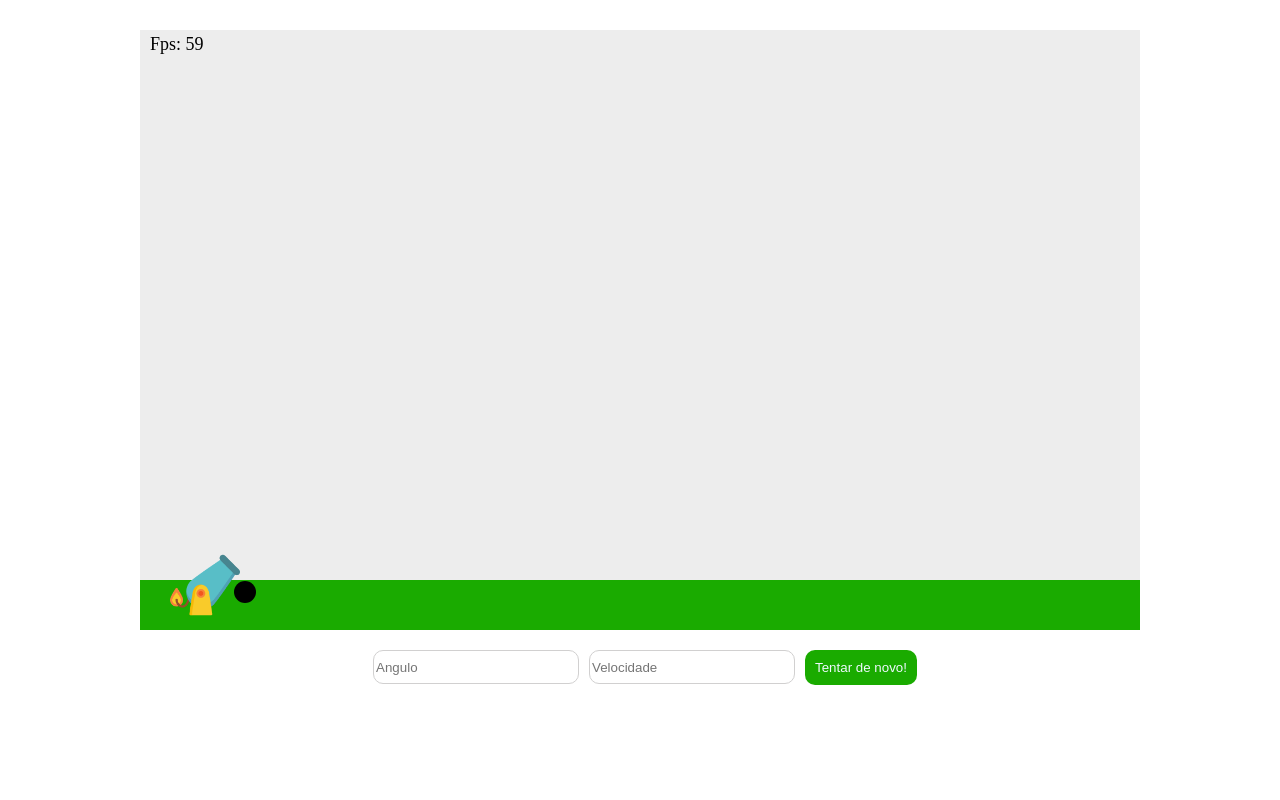
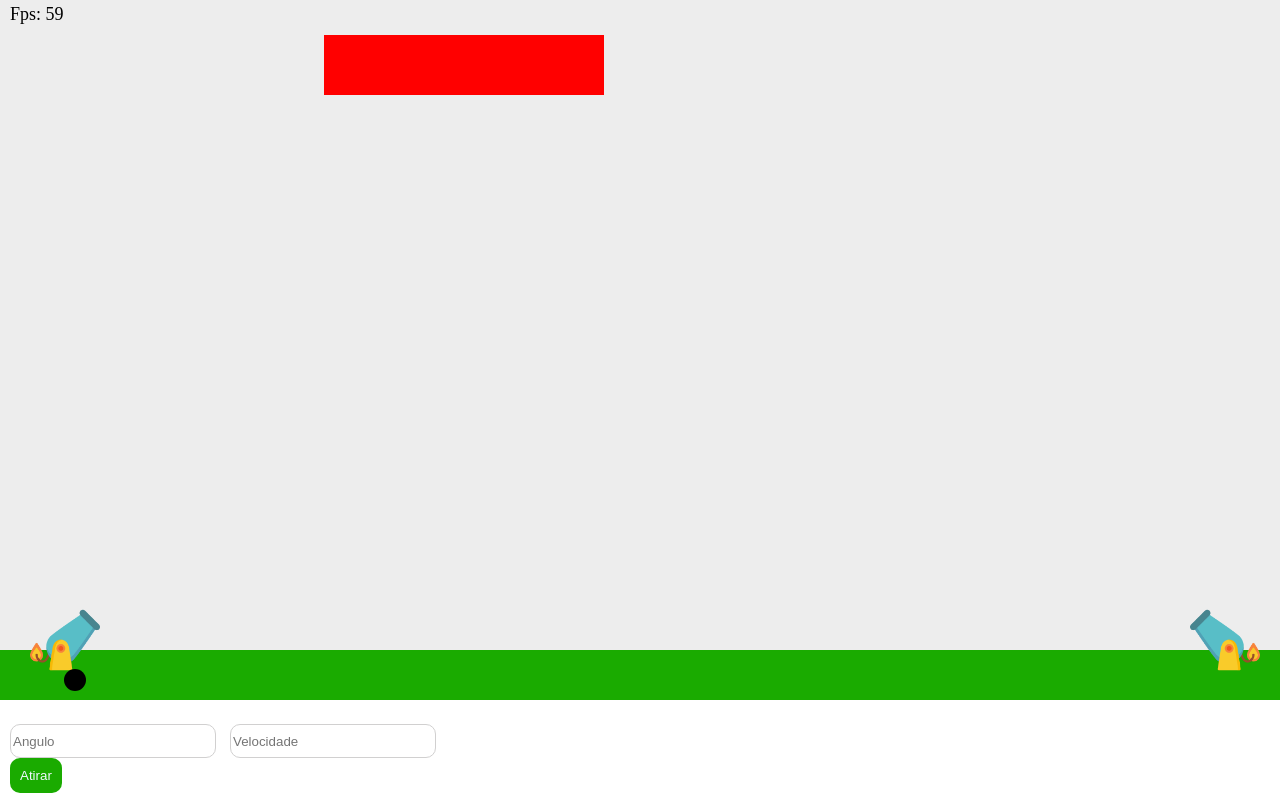
Before and after one commit to emnuelly/jogo-do-canhao-java-script, a plain HTML site: page index.html in a window 1280 px wide. Both pictures are taken after a click on the button "Atirar". Drawn offline with Linux system fonts and the light colour scheme.

Commit message:
codigo foda

```diff
--- /dev/null
+++ b/Background.js
@@ -0,0 +1,45 @@
+class Background {
+    constructor(name, resolution) {
+        this.name = name;
+        this.posX = 0
+        this.posY = 0
+        this.width = resolution.width;
+        this.height = resolution.height;
+        this.clouds = [];
+        this.clouds.push({
+            x: 800,
+            y: 35,
+            width: 280,
+            height: 60,
+            speed: 1,
+        })
+        this.clouds.push({
+            x: 2400,
+            y: 60,
+            width: 180,
+            height: 30,
+            speed: 2
+        })
+
+    }
+
+    update() {
+        this.clouds.forEach((el) => {
+            el.x -= el.speed;
+            if (el.x < -el.width * 2) {
+                el.x = 2000;
+            }
+        })
+    }
+
+    draw(brush) {
+        brush.beginPath()
+        brush.fillStyle = '#ededed'
+        brush.fillRect(this.posX, this.posY, this.width, this.height)
+        brush.fillStyle = '#ff0000';
+        this.clouds.forEach((el) => {
+            brush.fillRect(el.x, el.y, el.width, el.height);
+        });
+        brush.fill();
+    }
+}
--- /dev/null
+++ b/Ball.js
@@ -0,0 +1,52 @@
+class Ball {
+    constructor(name, startPosX, startPosY, resolution) {
+        this.name = name;
+        this.positionX = startPosX;
+        this.positionY = startPosY;
+        this.speedX = 0
+        this.speedY = 0
+        this.gravity = 800
+        this.radius = 11
+        this.enabled = false
+        this.onCollide = null
+        this.resolution = resolution
+    }
+
+    addCollideListener(listener) {
+        this.onCollide = listener;
+    }
+
+    update(fps) {
+        this.positionX += this.speedX / fps;
+        if (this.enabled) {
+            this.speedY = this.speedY + this.gravity / fps
+            this.positionY = this.positionY + this.speedY / fps;
+        }
+        if (this.positionY >= resolution.height - 20) {
+            this.speedX = 0;
+            this.speedY = 0;
+            this.enabled = false
+           this.onCollide.call();
+        }
+    }
+
+    draw(brush) {
+        brush.fillStyle = 'black';
+        brush.beginPath();
+        brush.arc(this.positionX, this.positionY, this.radius, 0, 2 * Math.PI);
+        brush.fill();
+    }
+
+    // reset() {
+    //     this.positionX = 105;
+    //     this.positionY = 520;
+    //     this.speedX = 0;
+    //     this.speedY = 0;
+    // }
+
+    apply(speed, angle) {
+        this.enabled = true
+        this.speedX = Math.cos(angle * Math.PI / 180) * speed;
+        this.speedY = -Math.sin(angle * Math.PI / 180) * speed;
+    }
+}
--- /dev/null
+++ b/Cannon.js
@@ -0,0 +1,43 @@
+class Cannon {
+    constructor(name, position, flip, ball, resolution) {
+        this.name = name;
+        this.image = null
+        this.posX = position.x
+        this.posY = position.y
+        this.width = 70
+        this.height = 70
+        this.image = new Image();
+        this.flip = false;
+        this.ball = null;
+        this.shootingPositionX = this.posX + 45;
+        this.shootingPositionY = this.posY + 45;
+        this.resolution = resolution
+        this.shots = 0
+
+
+        if (flip) {
+            this.image.src = "img/cannon_2.png";
+        } else {
+            this.image.src = "img/cannon.png";
+        }
+    }
+
+    update() {
+
+    }
+
+    shoot(speed, angle) {
+        this.shots++;
+        this.ball = new Ball("ball", this.shootingPositionX, this.shootingPositionY, this.resolution);
+        this.ball.apply(speed, angle)
+        this.ball.addCollideListener(() => {
+            cannonGame.endGame();
+        });
+        cannonGame.addElement(this.ball)
+    }
+
+    draw(brush) {
+        brush.drawImage(this.image, this.posX, this.posY, this.width, this.height)
+    }
+
+}
--- /dev/null
+++ b/Floor.js
@@ -0,0 +1,21 @@
+class Floor {
+    constructor(name, resolution) {
+        this.name = name;
+        this.posX = 0
+        this.posY = resolution.height - 50;
+        this.width = resolution.width;
+        this.height = 50
+    }
+
+    update() {
+
+    }
+
+    draw(brush) {
+        brush.beginPath();
+        brush.fillStyle = '#1aab00';
+        brush.fillRect(this.posX, this.posY, this.width, this.height);
+        brush.fill();
+    }
+
+}
--- /dev/null
+++ b/Game.js
@@ -0,0 +1,56 @@
+class Game {
+    constructor(engine, controls) {
+        this.gameEngine = engine
+        this.controls = controls
+
+        this.controls.buttonShoot.addEventListener('click', (e) => {
+            e.preventDefault();
+            this.play();
+        });
+
+        // this.controls.buttonRestart.addEventListener('click', (e) => {
+        //     e.preventDefault();
+        //     this.resetGame();
+        // });
+    }
+
+    addElement(gameElement) {
+        this.gameEngine.addElement(gameElement);
+    }
+
+    start() {
+        this.gameEngine.start();
+        this.controls.buttonShoot.style.display = 'block';
+        // this.controls.buttonRestart.style.display = "none";
+    }
+
+    endGame() {
+        this.controls.buttonShoot.style.display = 'block';
+        // this.controls.buttonRestart.style.display = "block";
+    }
+
+    resetGame() {
+        this.controls.buttonShoot.style.display = 'block';
+        // this.controls.buttonRestart.style.display = "none";
+        let ball = this.gameEngine.findElement("ball");
+        ball.reset();
+    }
+
+    play() {
+        // merece uma melhoria e receber como parametro
+        let speed = document.getElementById('speed').value;
+        let angle = document.getElementById('angle').value;
+
+        if (angle < 0 || angle > 90) {
+            alert("Digite um ângulo inválido!");
+        } else if (speed < 0) {
+            alert("Digite uma velocidade válida!");
+
+        } else {
+            //let ball = this.gameEngine.findElement("ball");
+            //ball.apply(speed, angle);
+            myCannon1.shoot(speed, angle)
+            this.controls.buttonShoot.style.display = 'none';
+        }
+    }
+}
--- /dev/null
+++ b/GameEngine.js
@@ -0,0 +1,42 @@
+class GameEngine {
+    constructor(screen) {
+        this.screen = screen
+        this.brush = this.screen.getContext('2d')
+        this.gameElements = []
+        this.fps = 0;
+        this.timeLastFrame = (new Date()).getTime();
+    }
+
+    start() {
+        requestAnimationFrame(this.gameLoop.bind(this))
+    }
+
+    addElement(gameElement) {
+        this.gameElements.push(gameElement);
+    }
+
+    findElement(name) {
+        let result = null;
+        this.gameElements.forEach((el) => {
+            if (el.name == name) result = el;
+        })
+        return result;
+    }
+
+    gameLoop() {
+        let timeFrame = (new Date()).getTime() - this.timeLastFrame;
+        this.fps = 1000 / timeFrame;
+        this.brush.beginPath();
+        this.brush.clearRect(0, 0, this.screen.width, this.screen.height);
+        this.brush.fill();
+        this.gameElements.forEach((element) => {
+            element.update(this.fps);
+            element.draw(this.brush);
+        });
+        this.timeLastFrame = (new Date()).getTime();
+        this.brush.fillStyle = "#000000";
+        this.brush.font = '18px serif';
+        this.brush.fillText('Fps: ' + this.fps.toFixed(0), 10, 20);
+        requestAnimationFrame(this.gameLoop.bind(this))
+    }
+}
--- a/game.js
+++ /dev/null
@@ -1,270 +0,0 @@
-class Game {
-
-    constructor(engine, controls) {
-        this.gameEngine = engine
-        this.controls = controls
-
-        this.controls.buttonShoot.addEventListener('click', (e) => {
-            e.preventDefault();
-            this.play();
-        });
-
-        this.controls.buttonRestart.addEventListener('click', (e) => {
-            e.preventDefault();
-            this.resetGame();
-        });
-    }
-
-    addElement(gameElement) {
-        this.gameEngine.addElement(gameElement);
-    }
-
-    start() {
-        this.gameEngine.start();
-        this.controls.buttonShoot.style.display = 'block';
-        this.controls.buttonRestart.style.display = "none";
-    }
-
-    endGame() {
-        this.controls.buttonShoot.style.display = 'none';
-        this.controls.buttonRestart.style.display = "block";
-    }
-
-    resetGame() {
-        this.controls.buttonShoot.style.display = 'block';
-        this.controls.buttonRestart.style.display = "none";
-        let ball = this.gameEngine.findElement("ball");
-        ball.reset();
-    }
-
-    play() {
-        // merece uma melhoria e receber como parametro
-        let speed = document.getElementById('speed').value;
-        let angle = document.getElementById('angle').value;
-
-        if (angle < 0 || angle > 90) {
-            alert("Digite um ângulo inválido!");
-        }else if(speed < 0){
-            alert("Digite uma velocidade válida!");
-
-        } else {
-            let ball = this.gameEngine.findElement("ball");
-            ball.apply(speed, angle);
-            this.controls.buttonShoot.style.display = 'none';
-        }
-    }
-}
-
-class GameEngine{
-    constructor(screen){
-        this.screen = screen
-        this.brush = this.screen.getContext('2d')
-        this.gameElements = []
-        this.fps = 0;
-        this.timeLastFrame = (new Date()).getTime();
-    }
-
-    start() {
-       requestAnimationFrame(this.gameLoop.bind(this))
-    }
-    addElement(gameElement) {
-        this.gameElements.push(gameElement);
-    }
-
-    findElement(name) {
-        let result = null;
-        this.gameElements.forEach((el) => {
-            if(el.name == name) result = el;
-        })
-        return result;
-    }
-
-    gameLoop() {
-       let timeFrame = (new Date()).getTime() - this.timeLastFrame;
-       this.fps = 1000 / timeFrame;
-       this.brush.beginPath();
-       this.brush.clearRect(0,0, this.screen.width, this.screen.height);
-       this.brush.fill();
-       this.gameElements.forEach((element) => {
-            element.update(this.fps);
-            element.draw(this.brush);
-       });
-       this.timeLastFrame = (new Date()).getTime();
-       this.brush.fillStyle = "#000000";
-       this.brush.font = '18px serif';
-       this.brush.fillText('Fps: '+this.fps.toFixed(0), 10, 20);
-       requestAnimationFrame(this.gameLoop.bind(this))
-    }
-}
-
-class Ball{
-    constructor(name){
-        this.name = name;
-        this.positionX = 105
-        this.positionY = 520
-        this.speedX = 0
-        this.speedY = 0
-        this.gravity = 800
-        this.radius = 11
-        this.enabled = false
-        this.onCollide = null;
-    }
-
-    addCollideListener(listener) {
-        this.onCollide = listener;
-    }
-
-    update(fps) {
-        this.positionX += this.speedX / fps;
-        if(this.enabled) {
-            this.speedY = this.speedY + this.gravity / fps
-            this.positionY = this.positionY + this.speedY / fps;
-        }
-        if (this.positionY >= 580- 20)  {
-            this.speedX = 0;
-            this.speedY = 0;
-            this.enabled = false
-            this.onCollide.call();
-        }
-    }
-
-    draw(brush) {
-        brush.fillStyle = 'black';
-        brush.beginPath();
-        brush.arc(this.positionX, this.positionY, this.radius, 0, 2 * Math.PI);
-        brush.fill();
-    }
-
-    reset() {
-
-        this.positionX= 105;
-        this.positionY= 520;
-        this.speedX= 0;
-        this.speedY= 0;
-
-    }
-
-    apply(speed, angle) {
-        this.enabled = true
-        this.speedX = Math.cos(angle * Math.PI / 180) * speed;
-        this.speedY = - Math.sin(angle * Math.PI / 180) * speed;
-    }
-}
-
-class Cannon{
-    constructor(name, position){
-        this.name = name;
-        this.image = null
-        this.posX = position.x
-        this.posY = position.y
-        this.width = 70
-        this.height = 70
-        this.image = new Image();
-        this.image.src = "img/cannon.png";
-    }
-    update() {
-
-    }
-    draw(brush) {
-        brush.drawImage(this.image, this.posX, this.posY, this.width, this.height)
-    }
-
-}
-
-class Floor {
-    constructor(name){
-        this.name = name;
-        this.posX = 0
-        this.posY = 550
-        this.width =  1000
-        this.height = 50
-    }
-    update() {
-
-    }
-    draw(brush) {
-        brush.beginPath();
-        brush.fillStyle = '#1aab00';
-        brush.fillRect(this.posX, this.posY, this.width, this.height);
-        brush.fill();
-    }
-
-}
-
-class Background{
-    constructor(name){
-        this.name = name;
-        this.posX = 0
-        this.posY = 0
-        this.width = 1000
-        this.height = 600
-        this.clouds = [];
-
-        this.clouds.push({
-            x: 2000,
-            y: 35,
-            width:280,
-            height:60,
-            speed: 1,
-        })
-
-        this.clouds.push({
-            x: 2400,
-            y: 60,
-            width:180,
-            height:30,
-            speed:2
-        })
-
-    }
-    update() {
-        this.clouds.forEach((el) => {
-            el.x -= el.speed;
-            if(el.x < - el.width * 2) {
-                el.x = 2000;
-            }
-        })
-    }
-    draw(brush) {
-        brush.beginPath()
-        brush.fillStyle = '#ededed'
-        brush.fillRect(this.posX, this.posY, this.width, this.height)
-        brush.fillStyle = '#ff0000';
-        this.clouds.forEach((el) => {
-            brush.fillRect(el.x, el.y, el.width, el.height);
-        });
-        brush.fill();
-        brush.fill()
-    }
-}
-
-// aqui é onde o jogo roda mesmo
-
-let myControls = {
-    buttonShoot: document.getElementById('shoot'),
-    buttonRestart: document.getElementById('restart')
-};
-
-let screen = document.querySelector("canvas")
-
-let myEngine = new GameEngine(screen)
-
-// adiciona todos os elementos
-let myCannon = new Cannon("cannon",{x: 30, y: 520});
-let ball2 = new Ball("ball");
-let myFloor = new Floor("floor");
-let myBackground = new Background("background");
-
-let cannonGame = new Game(myEngine, myControls)
-
-
-ball2.addCollideListener(() => {
-    cannonGame.endGame();
-});
-
-cannonGame.addElement(myBackground);
-cannonGame.addElement(myFloor);
-cannonGame.addElement(ball2);
-cannonGame.addElement(myCannon);
-
-cannonGame.start();
--- a/index.html
+++ b/index.html
@@ -1,5 +1,6 @@
 <!DOCTYPE html>
 <html lang="en">
+
 <head>
     <meta charset="UTF-8">
     <meta name="viewport" content="width=device-width, initial-scale=1.0">
@@ -7,17 +8,26 @@
     <title>Jogo do Canhão</title>
     <link rel="stylesheet" href="style.css">
 </head>
+
 <body>
     <div class="container">
-            <canvas width="1000" height="600"></canvas>
+        <canvas></canvas>
     </div>
     <div class="container inputs">
         <input class="input-container" type="number" id="angle" placeholder="Angulo">
-            <input class="input-container"  type="number" id="speed" placeholder="Velocidade">
+        <input class="input-container" type="number" id="speed" placeholder="Velocidade">
         <button class="button-shoot" id="shoot">Atirar</button>
-            <button class="button-shoot" id="restart">Tentar de novo!</button>
+        <!-- <button class="button-shoot" id="restart">Tentar de novo!</button> -->
 
     </div>
-        <script src="game.js"></script>
+    <script src="Game.js"></script>
+    <script src="GameEngine.js"></script>
+    <script src="Cannon.js"></script>
+    <script src="Floor.js"></script>
+    <script src="Ball.js"></script>
+    <script src="Background.js"></script>
+    <script src="index.js"></script>
+
 </body>
+
 </html>
--- /dev/null
+++ b/index.js
@@ -0,0 +1,42 @@
+let resolution = {
+    width: window.innerWidth,
+    height: window.innerHeight - 100 //mudar futuramente
+}
+
+let myControls = {
+    buttonShoot: document.getElementById('shoot'),
+    buttonRestart: document.getElementById('restart')
+};
+
+let screen = document.querySelector("canvas");
+screen.setAttribute('height', resolution.height)
+screen.setAttribute('width', resolution.width)
+
+let myEngine = new GameEngine(screen)
+
+// adiciona todos os elementos
+
+
+let myFloor = new Floor("floor", resolution);
+let myBackground = new Background("background", resolution);
+
+let cannonGame = new Game(myEngine, myControls)
+
+let myCannon1 = new Cannon("cannon1", {
+    x: 30,
+    y: resolution.height - 95
+}, false, Ball, cannonGame);
+
+let myCannon2 = new Cannon("cannon2", {
+    x: resolution.width - 90,
+    y: resolution.height - 95
+}, true, Ball, cannonGame);
+
+
+
+cannonGame.addElement(myBackground);
+cannonGame.addElement(myFloor);
+cannonGame.addElement(myCannon1);
+cannonGame.addElement(myCannon2);
+
+cannonGame.start();
--- a/style.css
+++ b/style.css
@@ -1,13 +1,17 @@
-.container{
-    display: flex;
-    justify-content: center;
-    margin-top: 30px;
+html,
+body {
+    padding: 0;
+    box-sizing: border-box;
+    margin: 0 auto;
 }
 
-.inputs{
+
+.inputs {
     margin-top: 20px;
+    height: 70px;
 }
-.input-container{
+
+.input-container {
     width: 200px;
     height: 30px;
     margin-left: 10px;
@@ -21,7 +25,7 @@ input:focus {
     outline: 0;
 }
 
-.button-shoot{
+.button-shoot {
     background-color: #1aab00;
     border: none;
     margin-left: 10px;
@@ -30,7 +34,7 @@ input:focus {
     color: aliceblue;
 }
 
-.button-shoot:hover{
+.button-shoot:hover {
     cursor: pointer;
     background-color: black;
 }
```
Also changed, not shown: img/cannon_2.png (added). Lines whose indentation alone changed are shown as unchanged.
